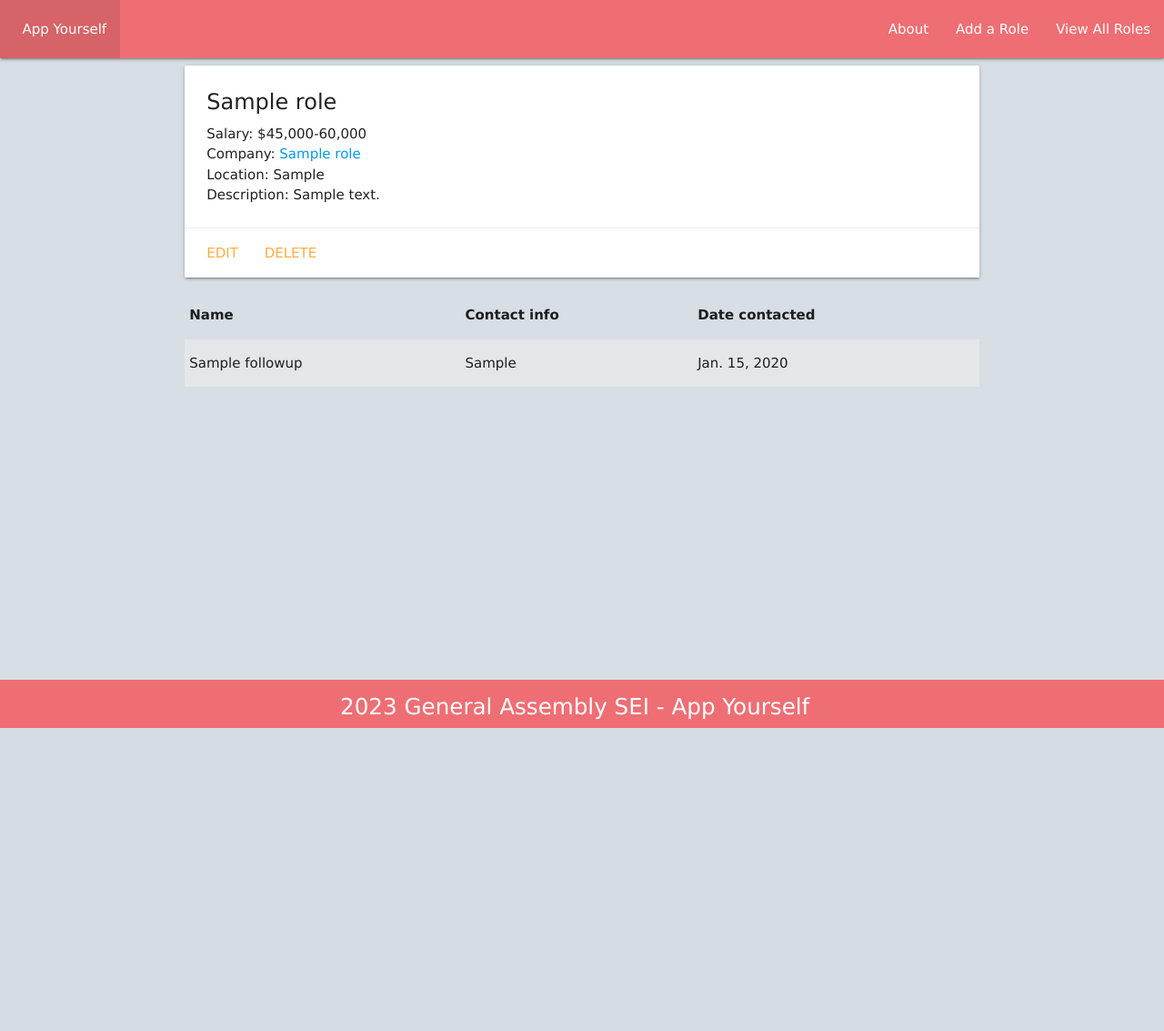
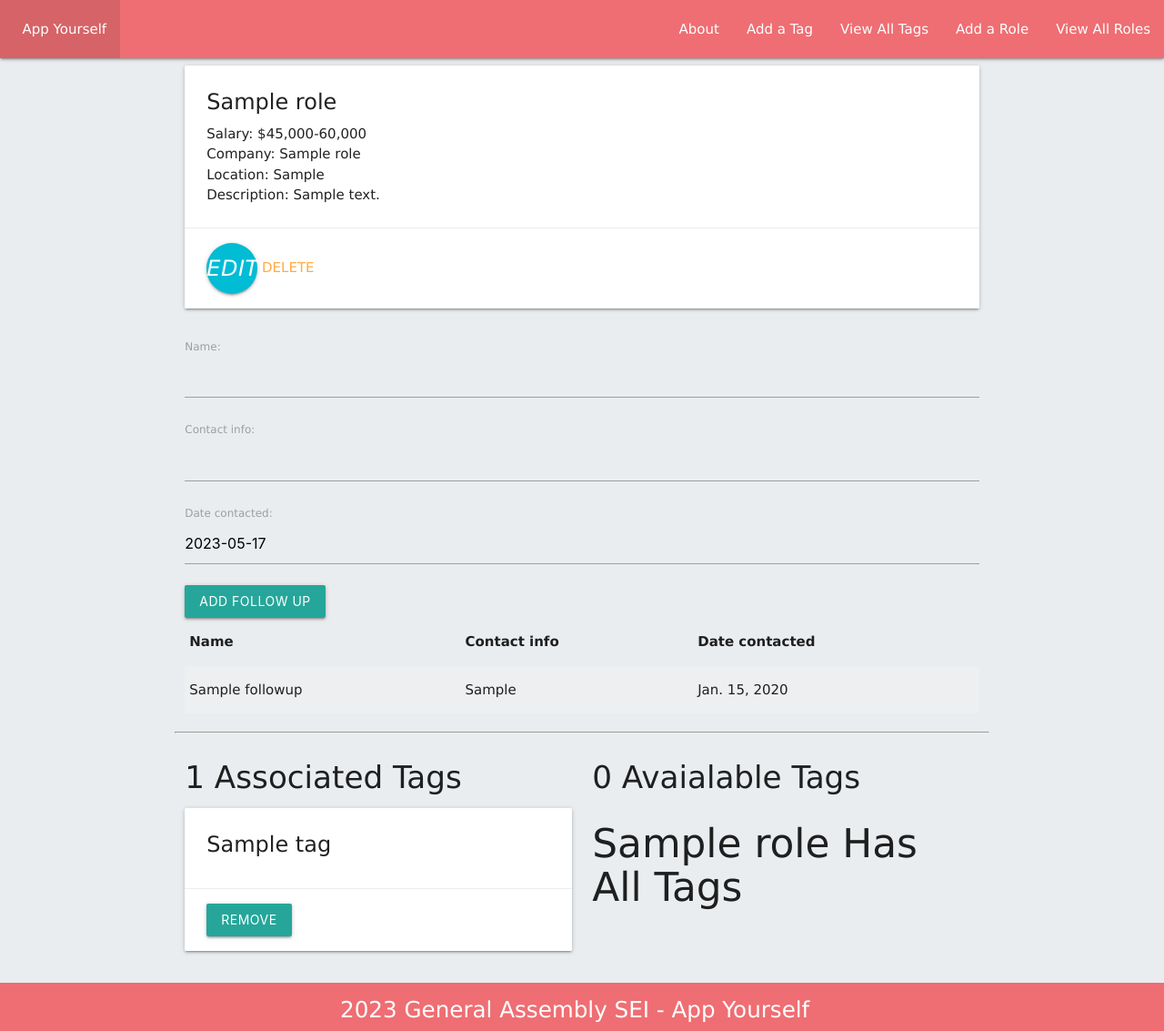
Before and after one commit to joelfuelling/AppYourself, a Django app: page /roles/1 in a window 1280 px wide. Shown: the whole page at 91% size. Before the commit the page ends 800 px from the top, so only its background shows below. Run offline with Django 5.2, Linux system fonts and the light colour scheme; tables that the repository leaves empty hold one stand-in row (values such as "Sample post").

Commit message:
M:M setup between tags and roles. Able to add/remove with successful refresh

```diff
--- a/main_app/admin.py
+++ b/main_app/admin.py
@@ -1,6 +1,7 @@
 from django.contrib import admin
-from .models import Role, FollowUp
+from .models import Role, FollowUp, Tag
 
 # Register your models here.
 admin.site.register(Role)
 admin.site.register(FollowUp)
+admin.site.register(Tag)
--- a/main_app/forms.py
+++ b/main_app/forms.py
@@ -1,8 +1,15 @@
+from django.forms import ModelForm
+from .models import FollowUp, Role, SALARIES
 from django import forms
-from .models import SALARIES, Role
-# from .forms import SalaryChoiceField
+#? from .forms import SalaryChoiceField
 
-# # Salary stuff!
+class FollowUpForm(ModelForm):
+    class Meta:
+        model = FollowUp
+        fields = ['name', 'contact', 'date']
+
+
+# Salary stuff!
 # class SalaryChoiceField(forms.CharField):
 #     def __init__(self, *args, **kwargs):
 #         super().__init__(choices=SALARIES, *args, **kwargs)
@@ -12,5 +19,4 @@ from .models import SALARIES, Role
 
 #     class Meta:
 #         model = Role
-#         fields = '__all__'
-# Salary stuff!
+#         fields = ['salary'] #? Is this correct?
--- /dev/null
+++ b/main_app/static/css/list_style.css
@@ -0,0 +1,4 @@
+div.card a {
+    color: #FFFFFF;
+    text-decoration: none;
+  }
--- a/main_app/static/css/style.css
+++ b/main_app/static/css/style.css
@@ -1,7 +1,7 @@
 /* why would you need it local to change css?, you can just use the <link rel="stylesheet" href="https://cdnjs.cloudflare.com/ajax/libs/materialize/1.0.0/css/materialize.min.css"> and then overrule it by your local css, and try to use !important behind the background-color: if it doesn't overrule it */
 
 body {
-    background-color: rgb(215, 222, 228);
+    background-color: rgb(234, 237, 240);
     font-family: Verdana, Geneva, Tahoma, sans-serif;
     display: flex;
     min-height: 100vh;
--- a/main_app/static/js/role_detail.js
+++ b/main_app/static/js/role_detail.js
@@ -1,4 +1,4 @@
-
+// ! Need to CONFIRM IDs for this to work
 const dateEl = document.getElementById('id_date');
 M.Datepicker.init(dateEl, {
 format: 'yyyy-mm-dd',
@@ -7,5 +7,5 @@
 autoClose: true
 });
 
-  const selectEl = document.getElementById('id_meal');
+  const selectEl = document.getElementById('id_salary');
   M.FormSelect.init(selectEl);
--- a/main_app/templates/base.html
+++ b/main_app/templates/base.html
@@ -8,6 +8,7 @@
     <title>AppYourself</title>
     <link rel="stylesheet" href="https://cdnjs.cloudflare.com/ajax/libs/materialize/1.0.0/css/materialize.min.css">
     <link rel="stylesheet" type="text/css" href="{% static 'css/style.css' %}">
+    <script src="https://cdnjs.cloudflare.com/ajax/libs/materialize/1.0.0/js/materialize.min.js"></script>
 </head>
 <body>
     {% comment %} Nbsp stands for non-breaking space, meaning that strings separated with this entity will not be separated and put into separate lines. {% endcomment %}
@@ -19,6 +20,8 @@
                 </ul>
                 <ul class="right">
                     <li><a href="{% url 'about' %}">About</a></li>
+                    <li><a href="{% url 'tag_create' %}">Add a Tag</a></li>
+                    <li><a href="{% url 'tag_index' %}">View All Tags</a></li>
                     <li><a href="{% url 'roles_create' %}">Add a Role</a></li>
                     <li><a href="{% url 'index' %}">View All Roles</a></li>
                 </ul>
--- a/main_app/templates/main_app/role_detail.html
+++ b/main_app/templates/main_app/role_detail.html
@@ -8,18 +8,23 @@
       <div class="card-content">
         <span class="card-title">{{ role.name }}</span>
         <p>Salary: {{role.salary}}</p>
-        <p>Company: <a href="COMPANY LINK OPITON">{{ role.company_name }}</a></p>
+        <p>Company: {{ role.company_name }}</a></p>
         <p>Location: {{ role.location}}</p>
         <p>Description: {{ role.description }}</p>
         <p></p>
       </div>
       <div class="card-action">
-        <a href="{% url 'roles_update' role.id %}">EDIT</a>
+        <a href="{% url 'roles_update' role.id %}" class="btn-floating btn-large cyan pulse"><i class="material-icons">edit</i></a>
         <a href="{% url 'roles_delete' role.id %}">DELETE</a>
       </div>
     </div>
   </div>
   <div class="col s12">
+    <form action="{% url 'add_followup' role.id%}" method="POST">
+      {% csrf_token %}
+      {{ followup_form.as_p }}
+      <input type="submit" class="btn" value="Add Follow Up">
+    </form>
     <table class="striped">
       <thead>
         <tr><th>Name</th><th>Contact info</th><th>Date contacted</th></tr>
@@ -36,5 +41,50 @@
     </table>
   </div>
 </div>
-    <script src={% static 'js/role_detail.js' %}></script>
+<hr>
+<div class="row">
+    <div class="col s6">
+      <h4>{{ role.tags.all.count }} Associated Tags</h4>
+      {% if role.tags.count %}
+        {% for tag in role.tags.all%}
+          <div class="card">
+            <div class="card-content">
+              <span class="card-title">
+                {{tag.name}}
+              </span>
+            </div>
+            <div class="card-action">
+              <form action="{% url 'unassoc_tag' role.id tag.id %}" method='POST'>
+                {% csrf_token %}
+                <button type="submit" class="btn">Remove</button>
+              </form>
+            </div>
+          </div>
+        {% endfor %}
+      {% endif %}
+    </div>
+  <div class="col s6">
+    <h4>{{ tags_role_doesnt_have.count }} Avaialable Tags</h4>
+    {% if tags_role_doesnt_have.count %}
+      {% for tag in tags_role_doesnt_have.all %}
+        <div class="card">
+          <div class="card-content">
+            <span class="card-title">
+              <span>{{tag.name}}</span>
+            </span>
+          </div>
+          <div class="card-action">
+            <form action="{% url 'assoc_tag' role.id tag.id %}" method='POST'>
+              {% csrf_token %}
+              <button type="submit" class="btn">Add</button>
+            </form>
+          </div>
+        </div>
+        {% endfor %}
+      {% else %}
+        <h3>{{role.name}} Has All Tags</h3>
+      {% endif %}
+    </div>
+</div>
+<script src={% static 'js/role_detail.js' %}></script>
 {% endblock %}
--- a/main_app/templates/main_app/role_form.html
+++ b/main_app/templates/main_app/role_form.html
@@ -10,10 +10,10 @@
         {% csrf_token %}
         <table>
             {{form.as_table}}
-            {% comment %} <tr>
+            <tr>
                 <td><label for="{{ form.salary.id_for_label}}">Salary:</label></td>
                 <td>{{ form.salary }}</td>
-            </tr>  {% endcomment %}
+            </tr>
         </table>
         <input type="submit" value="Submit" class="btn">
     </form>
--- a/main_app/urls.py
+++ b/main_app/urls.py
@@ -6,7 +6,16 @@ urlpatterns = [
     path('about/', views.about, name='about'),
     path('roles/', views.RoleList.as_view(), name='index'),
     path('roles/create', views.RoleCreate.as_view(), name='roles_create'),
-    path('roles/<int:pk>', views.roles_detail, name='role_detail'),
+    path('roles/<int:pk>', views.RoleDetail.as_view(), name='role_detail'),
     path('roles/<int:pk>/update', views.RoleUpdate.as_view(), name='roles_update'),
     path('roles/<int:pk>/delete', views.RoleDelete.as_view(), name='roles_delete'),
+    path('roles/<int:pk>/add_followup', views.add_followup, name='add_followup'),
+    path('roles/<int:role_id>/assoc_tag/<int:tag_id>/', views.assoc_tag, name='assoc_tag'),
+    path('roles/<int:role_id>/unassoc_tag/<int:tag_id>/', views.unassoc_tag, name='unassoc_tag'),
+    path('tags/', views.TagList.as_view(), name='tag_index'),
+    path('tags/<int:pk>/', views.TagDetail.as_view(), name='tags_detail'),
+    path('tags/create/', views.TagCreate.as_view(), name='tag_create'),
+    path('tags/<int:pk>/update/', views.TagUpdate.as_view(), name='tag_update'),
+    path('tags/<int:pk>/delete/', views.TagDelete.as_view(), name='tag_delete'),
+    #! pk will not be desireable with M:M (see catcollector)
 ]
--- a/main_app/views.py
+++ b/main_app/views.py
@@ -1,24 +1,28 @@
-from django.shortcuts import render
-from .models import Role
+from django.shortcuts import render, redirect
+from .models import Role, Tag
+from .forms import FollowUpForm
 from django.views.generic import ListView, CreateView, UpdateView, DeleteView, DetailView
-# Cats has the above line broken up #! FYI --------
-# from django.views.generic.edit import CreateView, UpdateView, DeleteView
-# from django.views.generic import ListView, DetailView
-
-
 
 def home(request):
     return render (request, 'home.html')
-# Create your views here.
 
 def about(request):
     return render(request, 'about.html')
 
-def roles_detail(request, pk):
-    role = Role.objects.get(id=pk)
-    return render(request, 'main_app/role_detail.html',
-    {'role': role }
-    )
+def add_followup(request, pk):
+    #? The model 'form' can be passed in the data from the submission (request.POST, in this case). Then, we validate to avoid sending/receiving unwanted/orphan data.
+    form = FollowUpForm(request.POST)
+    if form.is_valid():
+        # "staging" the new_followup, but not committing to the Db yet.
+        #? Why can't we save it yet? Because the followup model is only setup for 'name', 'contact', and 'date, not id.
+        new_followup = form.save(commit=False)
+        # Below, add the role_id and assign the primary key.
+        # #! Database Relationship is always stord in 'modelname_id'
+        new_followup.role_id = pk
+        #? now, we can commit to the db.
+        new_followup.save()
+    #? Return to the page, where the current pk=pk, or the "same page"
+    return redirect('role_detail', pk=pk)
 
 #class based views.
 class RoleList(ListView):
@@ -35,11 +39,53 @@ class RoleCreate(CreateView):
 
 class RoleUpdate(UpdateView):
     model = Role
-    fields = ['company_name', 'salary', 'location', 'description']
+    fields = ['name', 'salary', 'location', 'description']
+
 
 class RoleDelete(DeleteView):
     model = Role
-    success_url = '/roles'
+    success_url = '/tags'
 
 class RoleDetail(DetailView):
     model = Role
+
+    def get_context_data(self, **kwargs):
+        # Call the base implementation first to get a context
+        context = super().get_context_data(**kwargs)
+        # Add in a QuerySet of all the books
+        followup_form = FollowUpForm()
+        #?
+        role = self.get_object() #? role is 'this' object now, so below we can use 'it' to create the id_list
+        id_list = role.tags.all().values_list('id', flat=True)
+        tags_role_doesnt_have = Tag.objects.exclude(id__in=id_list) #? One line that relies on built in methods, the Django way. Instead of writing out the whole "if not in loop, create list, add to list" nonsense.
+        context['tags_role_doesnt_have'] = tags_role_doesnt_have
+        #?
+        context['followup_form'] = followup_form
+        return context
+
+class TagList(ListView):
+  model = Tag
+
+class TagDetail(DetailView):
+  model = Tag
+
+class TagCreate(CreateView):
+  model = Tag
+  fields = '__all__'
+
+class TagUpdate(UpdateView):
+  model = Tag
+  fields = ['name']
+  success_url = '/tags'
+
+class TagDelete(DeleteView):
+  model = Tag
+  success_url = '/tags'
+
+def assoc_tag(request, role_id, tag_id):
+  Role.objects.get(id=role_id).tags.add(tag_id)
+  return redirect('role_detail', pk=role_id)
+
+def unassoc_tag(request, role_id, tag_id):
+  Role.objects.get(id=role_id).tags.remove(tag_id)
+  return redirect('role_detail', pk=role_id)
```
Also changed, not shown: main_app/models.py (+19 -5 lines), main_app/templates/jobs/index.html (deleted, +0 -21 lines), main_app/templates/main_app/role_list.html (+8 -1 lines), main_app/templates/main_app/tag_confirm_delete.html (added, +13 -0 lines), main_app/templates/main_app/tag_detail.html (added, +19 -0 lines), main_app/templates/main_app/tag_form.html (added, +16 -0 lines), main_app/templates/main_app/tag_list.html (added, +16 -0 lines), main_app/migrations/0006_tag_alter_followup_contact_role_tags.py (added). Lines whose indentation alone changed are shown as unchanged.
